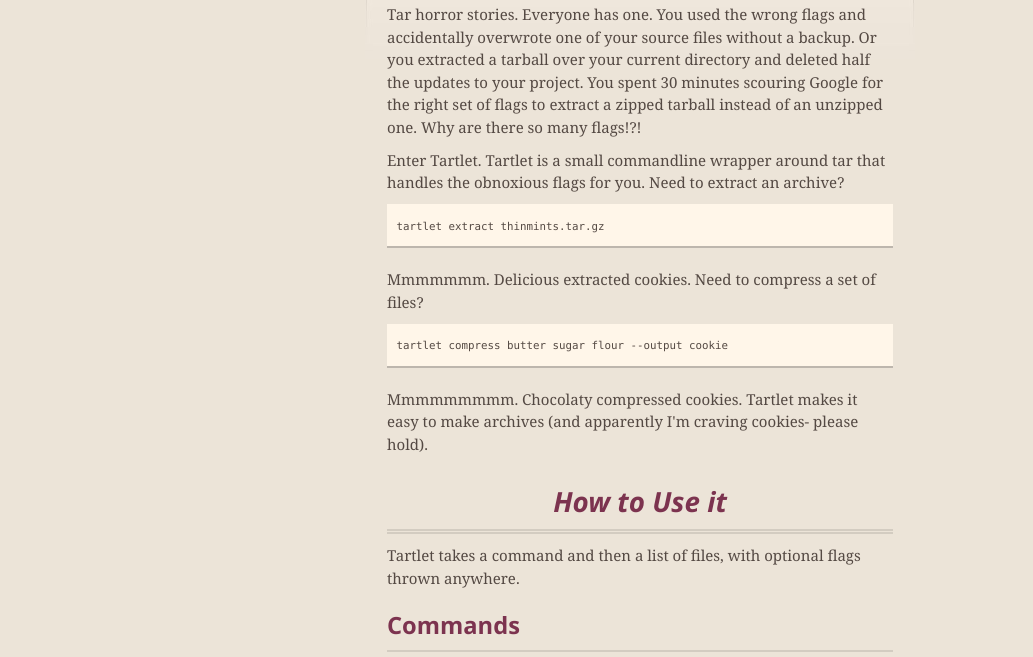
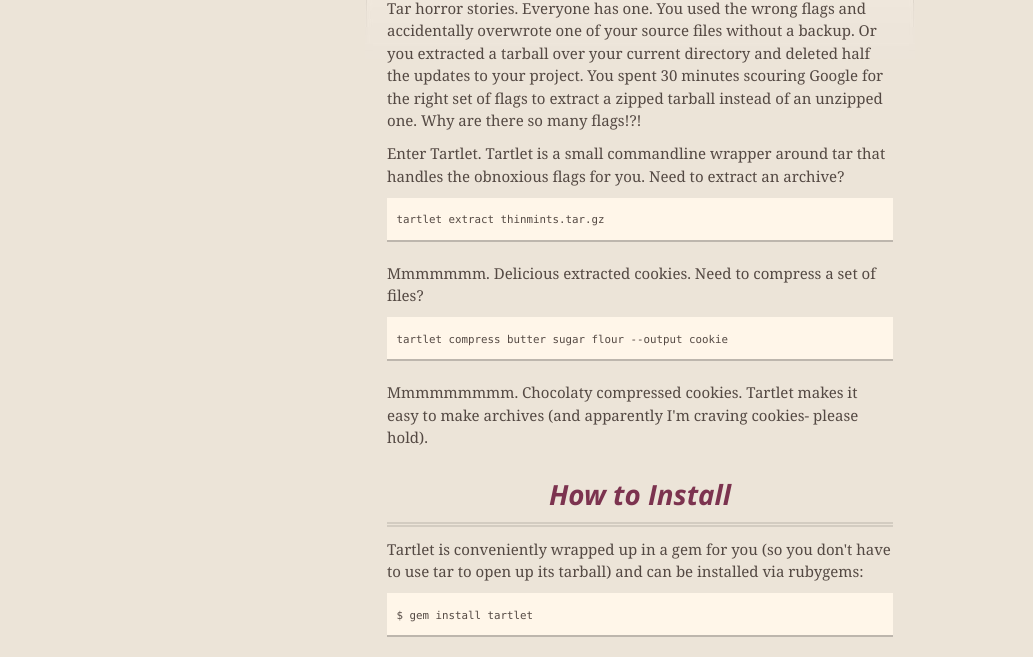
Before and after one commit to jakemco/tartlet, a plain HTML site: page index.html in a window 1280 px wide. Shown: the part 286-943 px from the top of the page, without its empty margins (0-1033 px from the left). Drawn offline with nearby package versions, Linux system fonts and the light colour scheme.

Commit message:
Create gh-pages branch via GitHub

```diff
--- a/index.html
+++ b/index.html
@@ -61,6 +61,13 @@
 </code></pre>
 
 <p>Mmmmmmmmm. Chocolaty compressed cookies. Tartlet makes it easy to make archives (and apparently I'm craving cookies- please hold).</p>
+
+<h2>How to Install</h2>
+
+<p>Tartlet is conveniently wrapped up in a gem for you (so you don't have to use tar to open up its tarball) and can be installed via rubygems:</p>
+
+<pre><code>$ gem install tartlet
+</code></pre>
 
 <h3>How to Use it</h3>
 
```
Also changed, not shown: params.json (+1 -1 lines).
